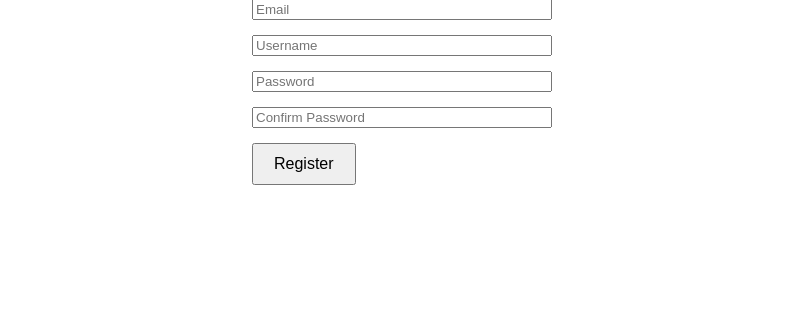
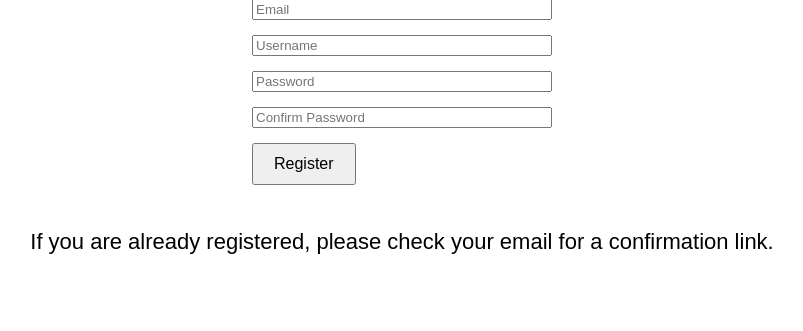
Before and after one commit to Cristian5505/StudyGroupApp, a Flask app: page /register in a window 1280 px wide. Shown: the part 130-461 px from the top of the page, without its empty margins (238-1041 px from the left). Run offline with Flask 3, Linux system fonts and the light colour scheme.

Commit message:
email confirmation

```diff
--- a/app/routes.py
+++ b/app/routes.py
@@ -107,9 +107,25 @@ def register_handler():
     new_user=User(username=username, email=email, password=hashed_password)
     db.session.add(new_user)
     db.session.commit()
-    error='Account created, Please Log in'
-    return redirect(url_for('login', error_message=error))
 
+    new_user.send_confirmation_email()
+
+    flash('Account created! Please check your email to confirm your account.')
+    return redirect(url_for('login'))
+
+@app.route('/confirm_email/<token>')
+def confirm_email(token):
+    user = User.confirm_email_token(token)
+    if not user:
+        flash('The confirmation link is invalid or has expired.')
+        return redirect(url_for('login'))
+    if user.email_confirmed == True:
+        flash('This account has already been confirmed. Please log in.')
+
+    user.email_confirmed = True
+    db.session.commit()
+    flash('Your email has been confirmed!')
+    return redirect(url_for('login'))
 
 @app.route('/login')
 def login():
@@ -122,12 +138,17 @@ def user_login():
     user=User.query.filter_by(username=username).first()
 
     if user and check_password_hash(user.password, inputted_password):
-        # Use Flask-Login to log the user in
-        login_user(user)
+        if user.email_confirmed != True:
+            flash('Please confirm email before logging in.', 'danger')
+            return redirect(url_for('login'))
 
-        # Flash a success message
-        flash('Login successful!')
-        return redirect(url_for('home'))
+        else:
+            # Use Flask-Login to log the user in
+            login_user(user)
+
+            # Flash a success message
+            flash('Login successful!')
+            return redirect(url_for('home'))
 
     # Flash an error message if login fails
     flash('Incorrect Username or Password')
--- a/app/templates/register.html
+++ b/app/templates/register.html
@@ -4,11 +4,17 @@
 {% block content %}
     <div>
         <form method="POST" action="register_handler" style="display: flex; flex-direction: column; gap: 15px; width: 300px;">
-            <input type="text" name="email" placeholder="Email" required>
+            <input type="email" name="email" placeholder="Email" required>
             <input type="text" name="username" placeholder="Username" required>
             <input type="password" name="password" placeholder="Password" required>
             <input type="password" name="confirm_password" placeholder="Confirm Password" required>
             <button type="submit">Register</button>
         </form>
+        {% if error %}
+            <p class="error">{{ error }}</p>
+        {% endif %}
+    </div>
+    <div>
+        <p>If you are already registered, please check your email for a confirmation link.</p>
     </div>
 {% endblock %}
```
Also changed, not shown: app/__init__.py (+9 -0 lines), app/login.py (deleted, +0 -20 lines), app/models.py (+30 -1 lines), app/data.db.
